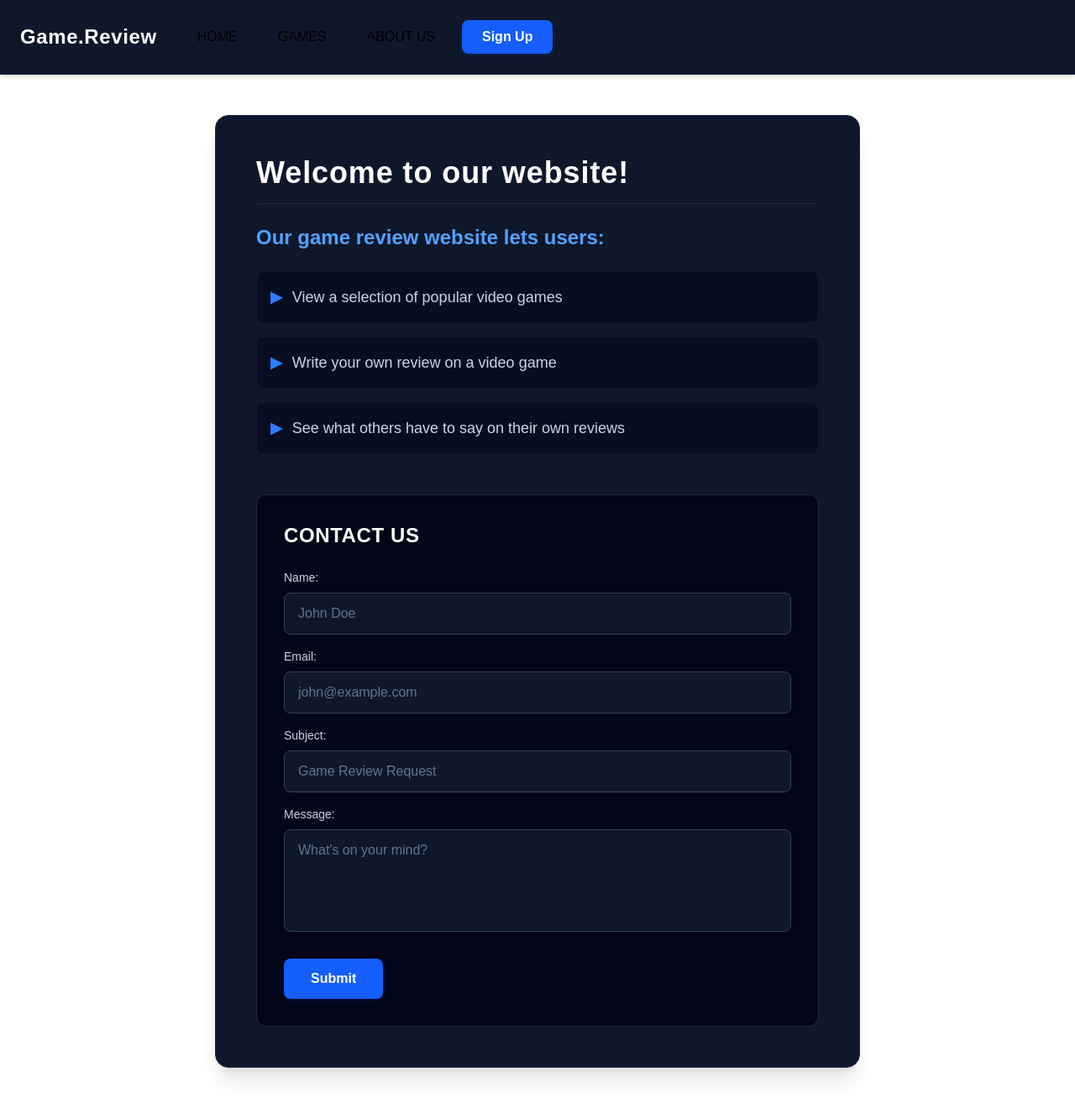
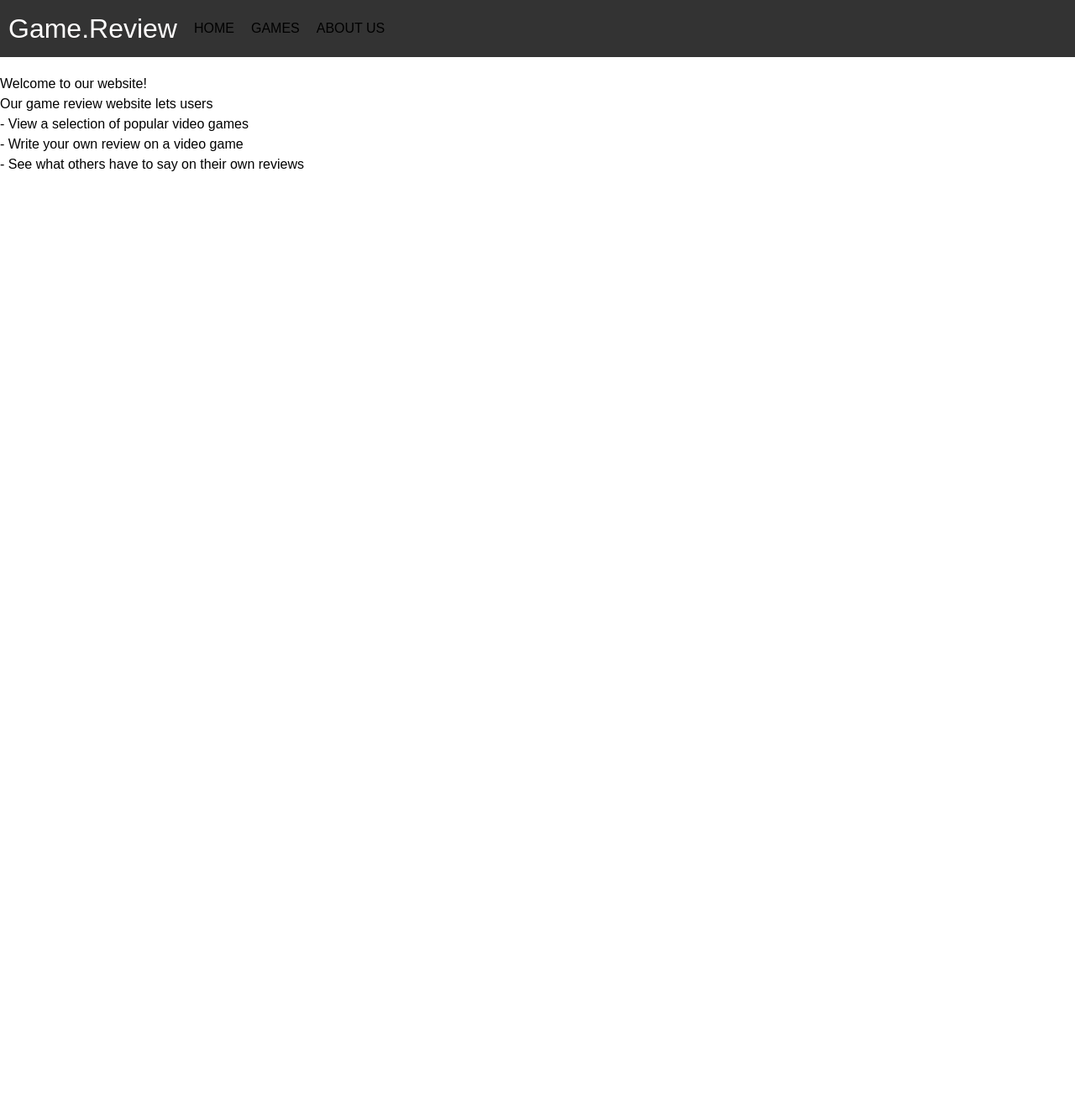
Before and after one commit to kgill61/CP4485-Final_Project, a Next.js app in the folder game_review/: page /about in a window 1280 px wide. Shown: the whole page at 84% size. After the commit the page ends 868 px from the top, so only its background shows below. Built offline with nearby package versions, Linux system fonts and the light colour scheme.

Commit message:
Revert "AI assisted Tailwind CSS + minor changes"

```diff
--- a/game_review/app/NavBar.js
+++ /dev/null
@@ -1,18 +0,0 @@
-import Link from "next/link";
-
-function NavBar() {
-    return (
-        <nav className="flex flex-col sm:flex-row items-center gap-4 sm:gap-8 p-4 sm:p-6 bg-slate-900 border-b border-slate-800 shadow-md">
-          <h1 className="text-white text-2xl font-bold tracking-wide">Game.Review</h1>
-
-          <div className="flex gap-2 sm:gap-4 font-medium text-sm sm:text-base">
-            <Link href="/" className="px-4 py-2 rounded-lg hover:bg-slate-800 hover:text-blue-400 transition-colors">HOME</Link>
-            <Link href="/games" className="px-4 py-2 rounded-lg hover:bg-slate-800 hover:text-blue-400 transition-colors">GAMES</Link>
-            <Link href="/about" className="px-4 py-2 rounded-lg hover:bg-slate-800 hover:text-blue-400 transition-colors">ABOUT US</Link>
-            <Link href="/signup" className="sm:ml-auto px-6 py-2 bg-blue-600 hover:bg-blue-500 text-white font-bold rounded-lg transition-all shadow-md shadow-blue-900/20">Sign Up</Link>
-          </div>
-        </nav>
-    );
-}
-
-export default NavBar;
--- a/game_review/app/about/gameDisplay/page.js
+++ /dev/null
@@ -1,2 +0,0 @@
-// TODO: setup this page so that it grabs the object sent to it, and displays a page based on that object. so each portion of the content is generated from said object (Images, description, reviews, etc)
-// Definitely use Databases for this later on, but you can try and get a layout down for it if you want
--- a/game_review/app/about/page.js
+++ b/game_review/app/about/page.js
@@ -1,154 +1,17 @@
-"use client";
-
-import { useState } from "react";
+import "./about.css"
 
 export default function AboutPage() {
-  const [formData, setFormData] = useState({
-    name: "",
-    email: "",
-    sbj: "",
-    msg: ""
-  });
+    return (
+    /*Responsive web design using Tailwind*/
+    <div className="about-page bg-gray-400 sm:text-3xl md:text-4xl lg:text-5xl">
 
-  // Handle input changes and update state dynamically
-  const handleChange = (e) => {
-    const { name, value } = e.target;
-    setFormData((prevData) => ({
-      ...prevData,
-      [name]: value
-    }));
-  };
-
-  // Handle form submission
-  const handleSubmit = async (e) => {
-    e.preventDefault(); // Prevents the page from refreshing
-
-    // TODO: Replace this URL with your actual API endpoint
-    console.log("Attempting to send data:", formData);
-
-    try {
-      /* Example Fetch API setup:
-      const response = await fetch('/api/contact', {
-        method: 'POST',
-        headers: { 'Content-Type': 'application/json' },
-        body: JSON.stringify(formData),
-      });
-
-      const data = await response.json();
-      console.log("API Response:", data);
-      */
-
-      // Clear the form after successful submission
-      setFormData({ name: "", email: "", sbj: "", msg: "" });
-      alert("Message sent successfully!");
-
-    } catch (error) {
-      console.error("Error submitting form:", error);
-    }
-  };
-
-  return (
-    <div className="flex-1 p-6 md:p-12 flex flex-col items-center">
-
-      {/* Main Content Container */}
-      <div className="w-full max-w-3xl bg-slate-900 border border-slate-800 rounded-2xl p-8 md:p-12 shadow-xl">
-
-        {/* Page Title */}
-        <h1 className="text-3xl md:text-4xl font-bold text-white mb-6 border-b border-slate-800 pb-4 tracking-wide">
-          Welcome to our website!
-        </h1>
-
-        {/* Subheading */}
-        <h2 className="text-xl md:text-2xl font-semibold text-blue-400 mb-6">
-          Our game review website lets users:
-        </h2>
-
-        {/* Feature List */}
-        <ul className="space-y-4 text-slate-300 text-base md:text-lg mb-12">
-          <li className="flex items-start gap-3 bg-slate-950/50 p-4 rounded-lg border border-slate-800/50 hover:border-slate-700 transition-colors">
-            <span className="text-blue-500 font-bold">▶</span>
-            View a selection of popular video games
-          </li>
-          <li className="flex items-start gap-3 bg-slate-950/50 p-4 rounded-lg border border-slate-800/50 hover:border-slate-700 transition-colors">
-            <span className="text-blue-500 font-bold">▶</span>
-            Write your own review on a video game
-          </li>
-          <li className="flex items-start gap-3 bg-slate-950/50 p-4 rounded-lg border border-slate-800/50 hover:border-slate-700 transition-colors">
-            <span className="text-blue-500 font-bold">▶</span>
-            See what others have to say on their own reviews
-          </li>
+        <h1>Welcome to our website!</h1>
+        <h1>Our game review website lets users</h1>
+        <ul>
+            <li>- View a selection of popular video games</li>
+            <li>- Write your own review on a video game</li>
+            <li>- See what others have to say on their own reviews</li>
         </ul>
-
-        {/* Contact Form Section */}
-        <div className="bg-slate-950 p-6 md:p-8 rounded-xl border border-slate-800">
-          <h2 className="text-2xl font-bold text-white mb-6 tracking-wide">CONTACT US</h2>
-
-          <form onSubmit={handleSubmit} className="flex flex-col gap-4">
-            <div className="flex flex-col gap-2">
-              <label htmlFor="name" className="text-slate-300 font-medium text-sm">Name:</label>
-              <input
-                type="text"
-                id="name"
-                name="name"
-                value={formData.name}
-                onChange={handleChange}
-                placeholder="John Doe"
-                required
-                className="px-4 py-3 bg-slate-900 border border-slate-700 rounded-lg text-white placeholder-slate-500 focus:outline-none focus:border-blue-500 focus:ring-1 focus:ring-blue-500 transition-all"
-              />
-            </div>
-            <div className="flex flex-col gap-2">
-              <label htmlFor="email" className="text-slate-300 font-medium text-sm">Email:</label>
-              <input
-                type="email"
-                id="email"
-                name="email"
-                value={formData.email}
-                onChange={handleChange}
-                placeholder="john@example.com"
-                required
-                className="px-4 py-3 bg-slate-900 border border-slate-700 rounded-lg text-white placeholder-slate-500 focus:outline-none focus:border-blue-500 focus:ring-1 focus:ring-blue-500 transition-all"
-              />
-            </div>
-            <div className="flex flex-col gap-2">
-              <label htmlFor="sbj" className="text-slate-300 font-medium text-sm">Subject:</label>
-              <input
-                type="text"
-                id="sbj"
-                name="sbj"
-                value={formData.sbj}
-                onChange={handleChange}
-                placeholder="Game Review Request"
-                required
-                className="px-4 py-3 bg-slate-900 border border-slate-700 rounded-lg text-white placeholder-slate-500 focus:outline-none focus:border-blue-500 focus:ring-1 focus:ring-blue-500 transition-all"
-              />
-            </div>
-            <div className="flex flex-col gap-2">
-              <label htmlFor="msg" className="text-slate-300 font-medium text-sm">Message:</label>
-              <textarea
-                id="msg"
-                name="msg"
-                value={formData.msg}
-                onChange={handleChange}
-                placeholder="What's on your mind?"
-                rows="4"
-                required
-                className="px-4 py-3 bg-slate-900 border border-slate-700 rounded-lg text-white placeholder-slate-500 focus:outline-none focus:border-blue-500 focus:ring-1 focus:ring-blue-500 transition-all resize-none"
-              ></textarea>
-            </div>
-            <div className="mt-4">
-              <button
-                type="submit"
-                className="w-full md:w-auto px-8 py-3 bg-blue-600 hover:bg-blue-500 text-white font-bold rounded-lg transition-colors duration-200 shadow-md shadow-blue-900/20"
-              >
-                Submit
-              </button>
-            </div>
-
-          </form>
-        </div>
-
-      </div>
     </div>
-  );
+    )
 }
--- a/game_review/app/games/gameList.js
+++ /dev/null
@@ -1,2 +0,0 @@
-// TODO: list all games and their info here, that way we can send that object to the gameDisplay page to fill it out when being displayed.
-// Need to figure out a way to send that object, maybe using the database later?
--- /dev/null
+++ b/game_review/app/games/games.css
@@ -0,0 +1,4 @@
+.games-page {
+  min-height: 100vh;
+  padding-top: 20px;
+}
--- a/game_review/app/globals.css
+++ b/game_review/app/globals.css
@@ -1,8 +1,16 @@
-@import "tailwindcss";
+@import "tailwindcss/preflight";
+@tailwind utilities;
 
 :root {
   --background: #ffffff;
   --foreground: #000000;
+}
+
+@theme inline {
+  --color-background: var(--background);
+  --color-foreground: var(--foreground);
+  --font-sans: var(--font-geist-sans);
+  --font-mono: var(--font-geist-mono);
 }
 
 @media (prefers-color-scheme: dark) {
@@ -12,13 +20,6 @@
   }
 }
 
-@theme inline {
-  --color-background: var(--background);
-  --color-foreground: var(--foreground);
-  --font-sans: var(--font-geist-sans);
-  --font-mono: var(--font-geist-mono);
-}
-
 body {
   background: var(--background);
   color: var(--foreground);
--- a/game_review/app/layout.js
+++ b/game_review/app/layout.js
@@ -1,6 +1,6 @@
 import { Geist, Geist_Mono } from "next/font/google";
 import "./globals.css";
-import NavBar from "./NavBar.js";
+import Link from "next/link";
 
 const geistSans = Geist({
   variable: "--font-geist-sans",
@@ -16,6 +16,16 @@ export const metadata = {
   title: "Create Next App",
   description: "Generated by create next app",
 };
+const containerStyle = {
+    backgroundColor: '#f0f0f0',
+    padding: '20px',
+    borderRadius: '8px'
+  };
+const navBarLink = {
+  borderRadius: '8px',
+  borderColor: '#000000',
+  borderStyle: 'outset'
+}
 
 export default function RootLayout({ children }) {
   return (
@@ -23,17 +33,14 @@ export default function RootLayout({ children }) {
       lang="en"
       className={`${geistSans.variable} ${geistMono.variable} h-full antialiased`}
     >
-      <body className="min-h-full flex flex-col bg-slate-950 text-slate-200">
-
-        <NavBar />
-
-        {/* main wrapper ensures the content pushes the page height down */}
-        <main className="flex-1 flex flex-col">
-          {children}
-        </main>
-
-        {/* TODO: Place footer below here. Use a component like the navbar does above */}
-
+      <body className="min-h-full flex flex-col">
+        <nav style={{ display: 'flex', gap: '20px', padding: '10px', backgroundColor: '#333333', alignItems: 'center', }}>
+          <h1 style={{ color: '#fffdfd', fontSize: '2rem' }}>Game.Review</h1>
+          <Link href="/" style={navBarLink}>HOME</Link>
+          <Link href="/games" style={navBarLink}>GAMES</Link>
+          <Link href="/about" style={navBarLink}>ABOUT US</Link>
+        </nav>
+        {children}
       </body>
     </html>
   );
--- a/game_review/app/page.js
+++ b/game_review/app/page.js
@@ -1,26 +1,29 @@
 export default function Home() {
+  const pageContainers = {
+    textAlign: 'center',
+    backgroundColor: "gray",
+    flex: 1,
+    padding: '20px',
+    margin: '1px',
+    borderRadius: '8px'
+  }
+
   return (
     /*Responsive web design using Tailwind*/
-    <div className="flex-1 p-6 md:p-12 flex flex-col items-center">
-
-      <div className="w-full max-w-5xl h-48 md:h-64 bg-slate-900 border border-slate-800 rounded-xl mb-8 flex items-center justify-center shadow-lg">
+    <div className="sm:text-2xl md:text-3xl lg:text-4xl">
+      <div>
         {/* this is the section for that carousel I want to add, or at least a header. */}
-        <span className="text-slate-500">[ Carousel / Header Placeholder ]</span>
       </div>
-
       {/*This is the section for our home page, one section for a bunch of random/popular games , one for a random game to look at? */}
-      <div className="flex flex-col md:flex-row w-full max-w-5xl gap-6">
-
-        <div className="flex-1 bg-slate-900 border border-slate-800 rounded-xl p-8 text-center shadow-lg hover:border-slate-700 transition-all">
-          <h1 className="text-xl md:text-2xl font-bold text-blue-400 mb-2">|| What's hot ||</h1>
-          <p className="text-slate-400 text-sm md:text-base">Games that are popular</p>
+      <div style={{display: "flex", width: '100vw'}}>
+        <div style={pageContainers}>
+          <h1>|| What's hot ||</h1>
+            <p>Games that are popular</p>
         </div>
-
-        <div className="flex-1 bg-slate-900 border border-slate-800 rounded-xl p-8 text-center shadow-lg hover:border-slate-700 transition-all">
-          <h1 className="text-xl md:text-2xl font-bold text-blue-400 mb-2">|| Random ||</h1>
-          <p className="text-slate-400 text-sm md:text-base">Random assortment of games you might like!</p>
+        <div style={pageContainers}>
+          <h1>|| Random ||</h1>
+            <p>Random assortment of games you might like!</p>
         </div>
-
       </div>
     </div>
   );
```
Also changed, not shown: game_review/app/games/page.js (+15 -18 lines).
